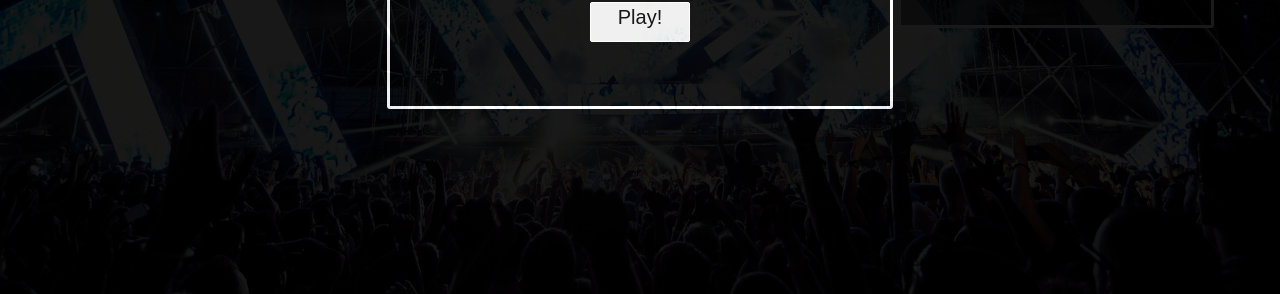
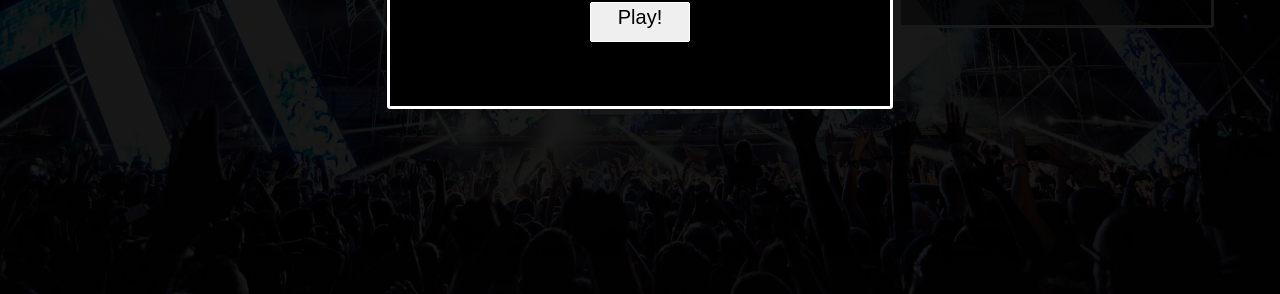
Before and after one commit to Eractus/tapTapRevolution, a plain HTML site: page index.html in a window 1280 px wide. Shown: the part 506-800 px from the top of the page. Drawn offline with Linux system fonts and the light colour scheme.

Commit message:
fixed opacity issue of start modal

```diff
--- a/css/style.css
+++ b/css/style.css
@@ -17,7 +17,7 @@ body {
   width: 100%;
   z-index: 5;
   background-color: black;
-  opacity: 0.9;
+  background-color: rgba(0, 0, 0, 0.9);
   display: flex;
   align-items: center;
   justify-content: center;
```
